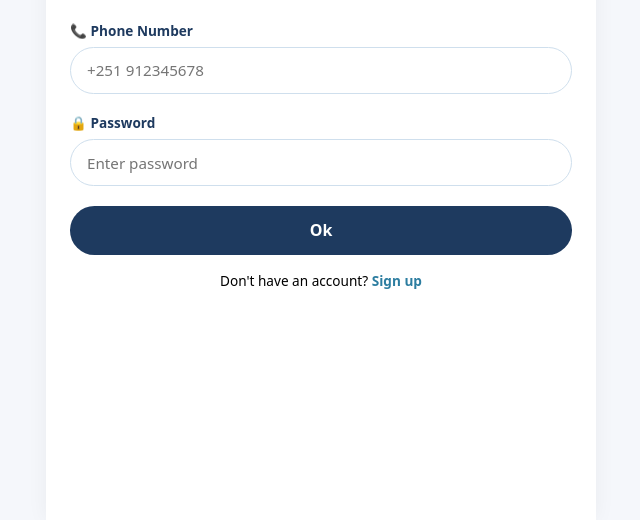
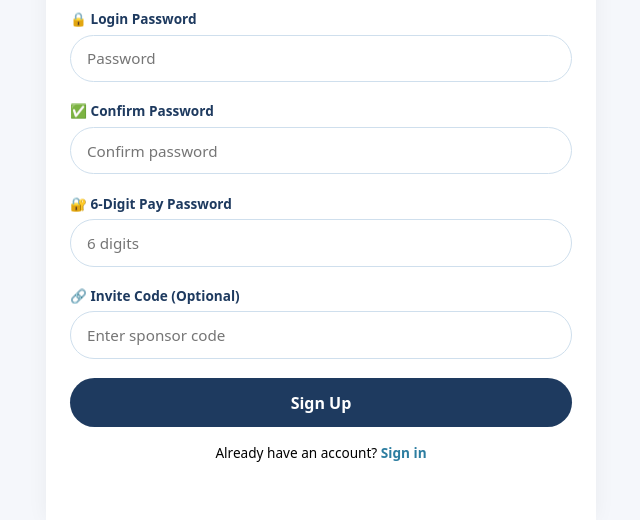
Before and after one commit to ethiogold2019/cotton-exporter-2026, a plain HTML site: page index.html in a window 1280 px wide. Shown: the part 280-800 px from the top of the page, without its empty margins (319-959 px from the left). Drawn offline with Linux system fonts and the light colour scheme.

Commit message:
Toggle display styles for login and register forms

```diff
--- a/index.html
+++ b/index.html
@@ -132,8 +132,8 @@
 
 <!-- Authentication Container -->
 <div id="authContainer" class="auth-container">
-    <!-- ✅ የመግቢያ ገጽ መጀመሪያ እንዲመጣ (display: block) -->
-    <div id="loginForm" style="display:block;">
+    <!-- ✅ የመግቢያ ገጽ መጀመሪያ እንዲመጣ (display: none) -->
+    <div id="loginForm" style="display:none;">
         <h2 style="text-align:center;">Cotton Exporter</h2>
         <p class="text-center" style="margin-bottom:1.5rem;">Sign in to your account</p>
         <div class="form-group"><label>📞 Phone Number</label><input type="tel" id="loginPhone" placeholder="+251 912345678"></div>
@@ -143,8 +143,8 @@
         <div id="loginMessage" class="warning text-center mt-2"></div>
     </div>
 
-    <!-- ✅ የምዝገባ ገጽ ሁለተኛ እንዲመጣ (display: none) -->
-    <div id="registerForm" style="display:none;">
+    <!-- ✅ የምዝገባ ገጽ ቀዳሚ እንዲሆን (display: block) -->
+    <div id="registerForm" style="display:block;">
         <h2 style="text-align:center;">Cotton Exporter</h2>
         <p class="text-center">Create an account to start investing</p>
         <div class="form-group"><label>📞 Phone Number</label><input type="tel" id="regPhone" placeholder="+251 912345678"></div>
@@ -540,7 +540,6 @@
         `;
 
         document.getElementById("copyInviteLink").onclick = () => {
-            // ✅ ሊንኩ ?ref= የሚል እንዲሆን ተስተካክሏል
             let link = `${window.location.href.split('#')[0].split('?')[0]}?ref=${user.inviteCode}`;
             navigator.clipboard.writeText(link);
             alert("Invite link copied!");
@@ -605,7 +604,7 @@
         };
     });
 
-    // ✅ የሊንክ መረጃ አነባበብ ተስተካክሏል (# እና ? ሁለቱንም ያነባል)
+    // ✅ የሊንክ መረጃ አነባበብ (የተስተካከለ)
     function getUrlParameter(name) {
         let url = window.location.href;
         // ሊንኩ ላይ #?ref= ወይም ?ref= ቢሆን ሁለቱንም ለይቶ ማውጣት
@@ -623,6 +622,14 @@
     document.getElementById("showLogin").onclick = () => {
         document.getElementById("registerForm").style.display = "none";
         document.getElementById("loginForm").style.display = "block";
+    };
+
+    // ✅ ገጹ ሲከፈት ኢንቫይት ኮድ ካለ በራሱ እንዲሞላ
+    window.onload = function() {
+        let ref = getUrlParameter("ref");
+        if (ref) {
+            document.getElementById("inviteCodeReg").value = ref;
+        }
     };
 
     document.getElementById("doRegister").onclick = () => {
```
